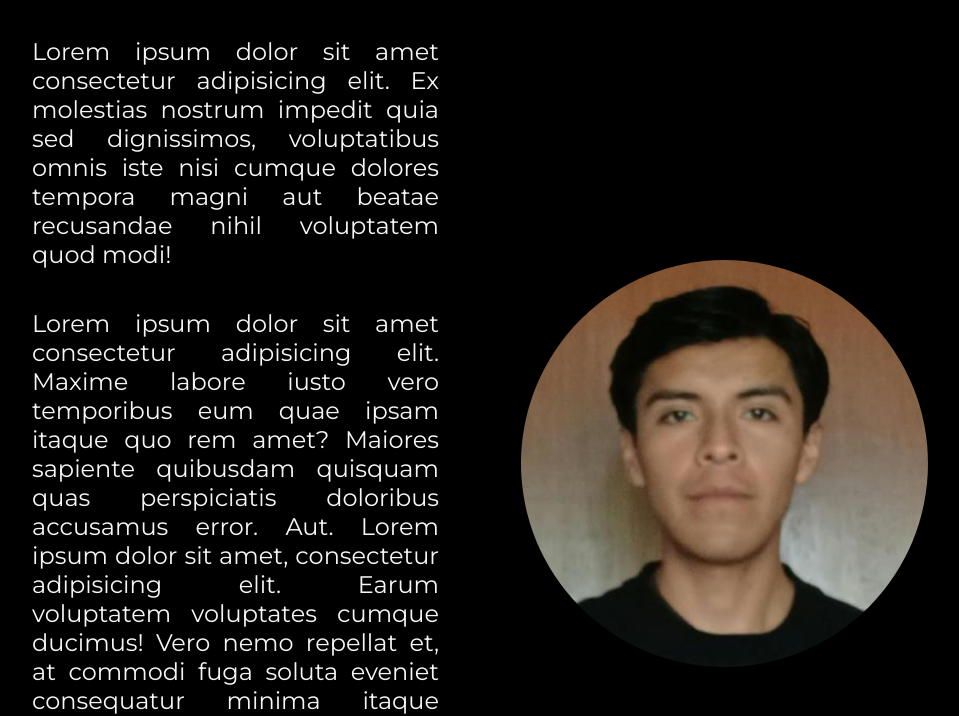
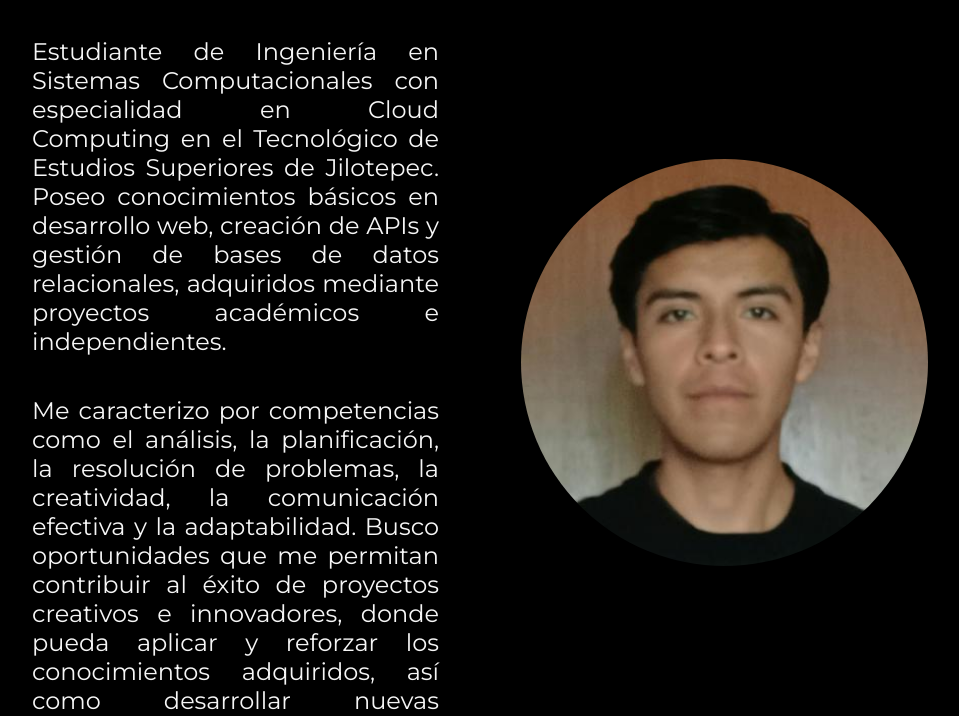
Before and after one commit to raul-hernandez-dev/portafolio, a plain HTML site: page about.html in a window 1280 px wide. Shown: the part 205-921 px from the top of the page, without its empty margins (160-1119 px from the left). Drawn offline with nearby package versions, Linux system fonts and the light colour scheme.

Commit message:
Se actualizan los enlaces de sitios y se agrega el enlace a linkedin, adicionamente se actualizo la seccion 'sobre mí'

```diff
--- a/about.html
+++ b/about.html
@@ -18,18 +18,15 @@
     <main class="presentacion">
         <section class="presentacion__contenido">
             <h1 class="presentacion__contenido__titulo">Sobre mí</h1>
-            <p class="presentacion__contenido__texto">Lorem ipsum dolor sit amet consectetur adipisicing elit. Ex
-                molestias nostrum impedit quia sed
-                dignissimos, voluptatibus omnis iste nisi cumque dolores tempora magni aut beatae recusandae nihil
-                voluptatem quod modi!</p>
-            <p class="presentacion__contenido__texto">Lorem ipsum dolor sit amet consectetur adipisicing elit. Maxime
-                labore iusto vero temporibus eum quae
-                ipsam itaque quo rem amet? Maiores sapiente quibusdam quisquam quas perspiciatis doloribus accusamus
-                error. Aut. Lorem ipsum dolor sit amet, consectetur adipisicing elit. Earum voluptatem voluptates cumque
-                ducimus! Vero nemo repellat et, at commodi fuga soluta eveniet consequatur minima itaque excepturi sequi
-                aliquid sit quibusdam!. Lorem ipsum dolor sit amet consectetur, adipisicing elit. Nesciunt nemo quos
-                fugit officiis voluptatem velit at commodi, quibusdam odit suscipit doloribus saepe necessitatibus
-                error. Aspernatur quam qui ut eum ab!</p>
+            <p class="presentacion__contenido__texto">Estudiante de Ingeniería en Sistemas Computacionales con
+                especialidad en Cloud Computing en el Tecnológico de Estudios Superiores de Jilotepec. Poseo
+                conocimientos básicos en desarrollo web, creación de APIs y gestión de bases de datos relacionales,
+                adquiridos mediante proyectos académicos e independientes. </p>
+            <p class="presentacion__contenido__texto">Me caracterizo por competencias como el análisis, la
+                planificación, la resolución de problemas, la creatividad, la comunicación efectiva y la adaptabilidad.
+                Busco oportunidades que me permitan contribuir al éxito de proyectos creativos e innovadores, donde
+                pueda aplicar y reforzar los conocimientos adquiridos, así como desarrollar nuevas habilidades que
+                impulsen mi crecimiento profesional</p>
         </section>
         <img class="imagen__perfil" src="./assets/perfil.jpg" alt="Foto de perfil">
     </main>
```
Also changed, not shown: index.html (+7 -4 lines).
